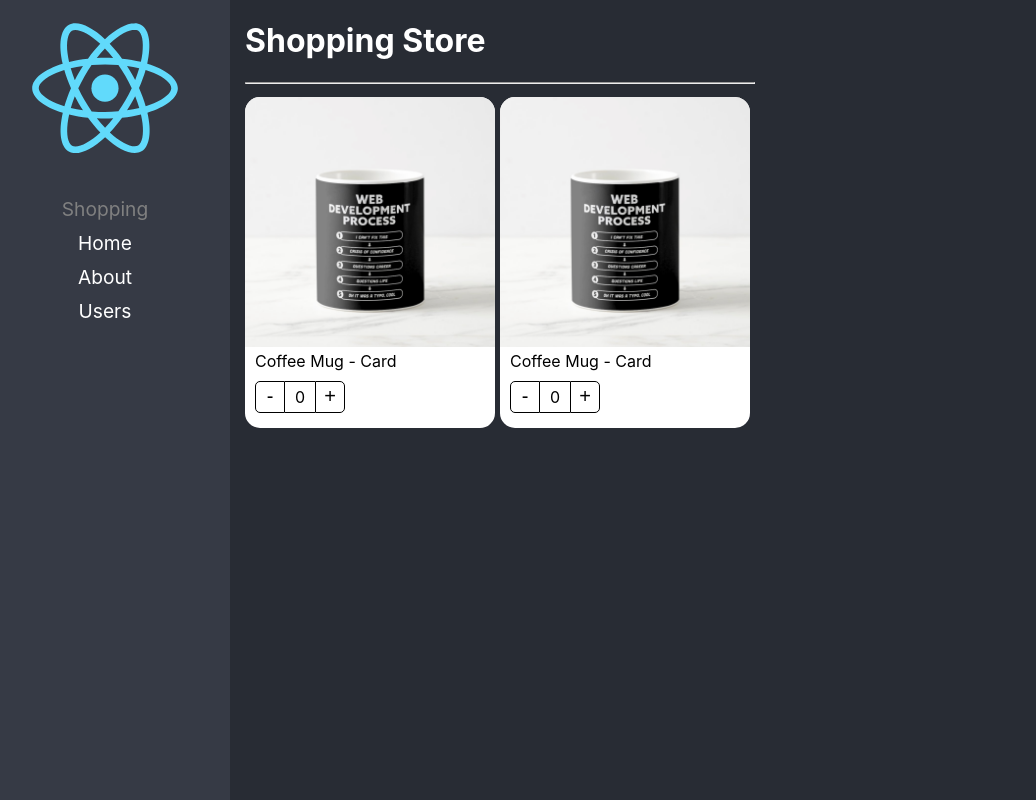
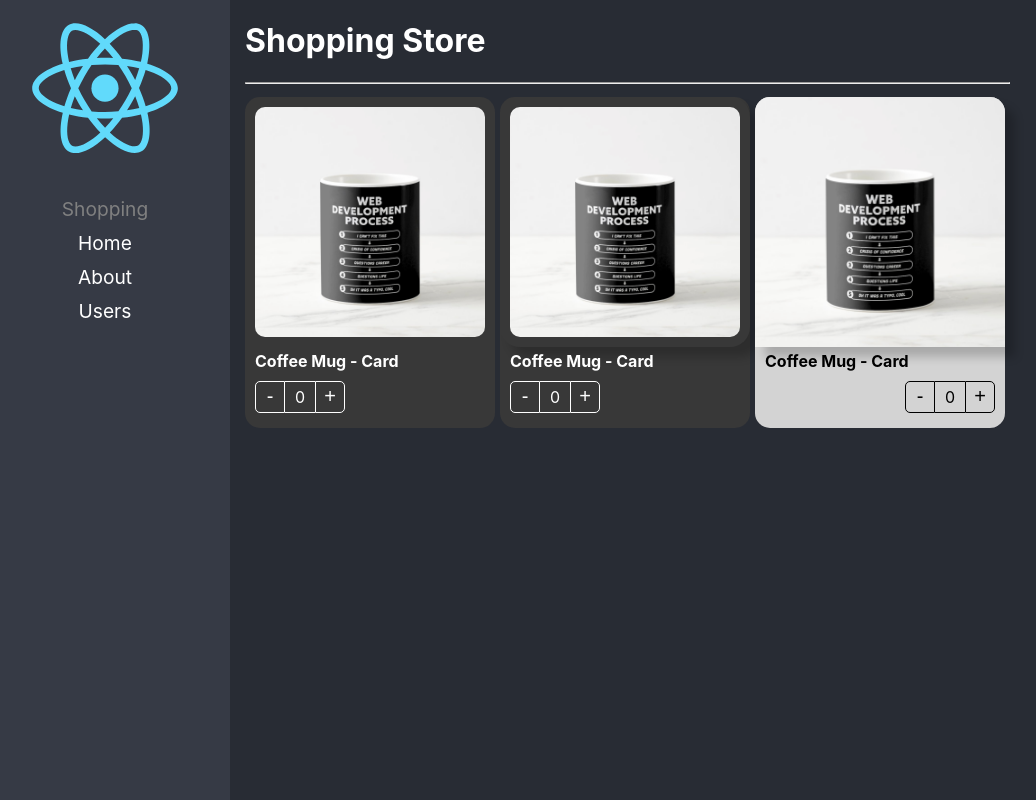
Before and after one commit to acmaccan/reimagined-bassoon, a React (Create React App) app: page / in a window 1280 px wide. Shown: the whole page, without its empty margins (20-1056 px from the left). Built offline with nearby package versions, Linux system fonts and the light colour scheme.

Commit message:
Component Extend Styles

```diff
--- a/src/02-component-patterns/components/ProductButtons.tsx
+++ b/src/02-component-patterns/components/ProductButtons.tsx
@@ -2,7 +2,12 @@ import { useContext } from 'react'
 import { ProductContext } from './ProductCard'
 import styles from '../styles/styles.module.css'
 
-export const ProductButtons = () =>
+export interface Props {
+  className?: string
+  style?: React.CSSProperties
+}
+
+export const ProductButtons = ({ className, style }: Props) =>
   //   {
   //   counter,
   //   increaseBy,
@@ -11,7 +16,7 @@ export const ProductButtons = () =>
     const { increaseBy, counter } = useContext(ProductContext)
 
     return (
-      <div className={styles.buttonsContainer}>
+      <div className={`${styles.buttonsContainer} ${className}`} style={style}>
         <button className={styles.buttonMinus} onClick={() => increaseBy(-1)}>
           -
         </button>
--- a/src/02-component-patterns/components/ProductCard.tsx
+++ b/src/02-component-patterns/components/ProductCard.tsx
@@ -1,12 +1,19 @@
 import { useProduct } from '../hooks/useProduct'
-import { createContext } from 'react'
-import { ProductContextProps, ProductCardProps } from '../interfaces/products.interfaces'
+import { createContext, ReactElement } from 'react'
+import { Product, ProductContextProps } from '../interfaces/products.interfaces'
 import styles from '../styles/styles.module.css'
 
 export const ProductContext = createContext({} as ProductContextProps)
 const { Provider } = ProductContext
 
-export const ProductCard = ({ product, children }: ProductCardProps) => {
+export interface Props {
+  product: Product
+  children?: ReactElement | ReactElement[]
+  className?: string
+  style?: React.CSSProperties
+}
+
+export const ProductCard = ({ product, children, className, style }: Props) => {
   const { counter, increaseBy } = useProduct()
 
   return (
@@ -17,7 +24,7 @@ export const ProductCard = ({ product, children }: ProductCardProps) => {
         increaseBy,
       }}
     >
-      <div className={styles.productCard}>
+      <div className={`${styles.productCard} ${className}`} style={style}>
         {children}
         {/* <ProductImage product={product} />
             <ProductName name={product.name} />
--- a/src/02-component-patterns/components/ProductImage.tsx
+++ b/src/02-component-patterns/components/ProductImage.tsx
@@ -3,7 +3,13 @@ import { ProductContext } from './ProductCard'
 import styles from '../styles/styles.module.css'
 import noImage from '../assets/no-image.jpg'
 
-export const ProductImage = ({ image = '' }) => {
+export interface Props {
+  image?: string
+  className?: string
+  style?: React.CSSProperties
+}
+
+export const ProductImage = ({ image = '', className, style }: Props) => {
   const { product } = useContext(ProductContext)
 
   let imageToShow: string = image
@@ -13,6 +19,11 @@ export const ProductImage = ({ image = '' }) => {
     : noImage
 
   return (
-    <img className={styles.productImg} src={imageToShow} alt={imageToShow} />
+    <img
+      className={`${styles.productImg} ${className}`}
+      style={style}
+      src={imageToShow}
+      alt={imageToShow}
+    />
   )
 }
--- a/src/02-component-patterns/components/ProductName.tsx
+++ b/src/02-component-patterns/components/ProductName.tsx
@@ -2,11 +2,18 @@ import { useContext } from 'react'
 import { ProductContext } from './ProductCard'
 import styles from '../styles/styles.module.css'
 
-export const ProductName = ({ name }: { name?: string }) => {
+export interface Props {
+  name?: string
+  className?: string
+  active?: boolean
+  style?: React.CSSProperties
+}
+
+export const ProductName = ({ name, className, style }: Props) => {
   const { product } = useContext(ProductContext)
 
   return (
-    <span className={styles.productDescription}>
+    <span className={`${styles.productDescription} ${className}`} style={style}>
       {name ? name : product.name}
     </span>
   )
--- a/src/02-component-patterns/components/index.ts
+++ b/src/02-component-patterns/components/index.ts
@@ -3,12 +3,13 @@ import { ProductCard as ProductCardHOC } from './ProductCard'
 import { ProductButtons } from './ProductButtons'
 import { ProductImage } from './ProductImage'
 import { ProductName } from './ProductName'
+import { ProductCardHOCProps } from '../interfaces/products.interfaces'
 
 export { ProductButtons } from './ProductButtons'
 export { ProductImage } from './ProductImage'
 export { ProductName } from './ProductName'
 
-export const ProductCard = Object.assign(ProductCardHOC, {
+export const ProductCard: ProductCardHOCProps = Object.assign(ProductCardHOC, {
   Buttons: ProductButtons,
   Image: ProductImage,
   Name: ProductName,
--- a/src/02-component-patterns/pages/ShoppingPage.tsx
+++ b/src/02-component-patterns/pages/ShoppingPage.tsx
@@ -1,4 +1,10 @@
-import { ProductButtons, ProductCard, ProductImage, ProductName } from '../components'
+import {
+  ProductButtons,
+  ProductCard,
+  ProductImage,
+  ProductName,
+} from '../components'
+import '../styles/custom-styles.css'
 
 const product = {
   id: '1',
@@ -18,16 +24,33 @@ export const ShoppingPage = () => {
           flexWrap: 'wrap',
         }}
       >
-        <ProductCard product={product}>
-          <ProductImage />
-          <ProductName name={product.name} />
-          <ProductButtons />
+        {/* Compound Component Appending Component Props*/}
+        {/* Componentes agregados al HOC */}
+        {/* Componentes basado en propiedades */}
+        <ProductCard product={product} className='bg-dark text-white'>
+          <ProductCard.Image className='custom-image' />
+          <ProductCard.Name className='text-bold' />
+          <ProductCard.Buttons className='custom-buttons' />
         </ProductCard>
 
-        <ProductCard product={product}>
-          <ProductCard.Image />
-          <ProductCard.Name />
-          <ProductCard.Buttons />
+        {/* Compound Component */}
+        {/* Componentes físicamente importados */}
+        {/* Componentes basados en componentes hijos */}
+        <ProductCard product={product} className='bg-dark text-white'>
+          <ProductImage
+            className='custom-image'
+            style={{ boxShadow: '10px 10px 10px rgba(0,0,0,0.2)' }}
+          />
+          <ProductName name={product.name} className='text-bold' />
+          <ProductButtons className='custom-buttons' />
+        </ProductCard>
+
+        <ProductCard product={product} style={{ backgroundColor: 'lightgray' }}>
+          <ProductImage
+            style={{ boxShadow: '10px 10px 10px rgba(0,0,0,0.2)' }}
+          />
+          <ProductName name={product.name} style={{ fontWeight: 'bold' }} />
+          <ProductButtons style={{ justifyContent: 'end' }} />
         </ProductCard>
       </div>
     </div>
--- /dev/null
+++ b/src/02-component-patterns/styles/custom-styles.css
@@ -0,0 +1,24 @@
+/* This is not a module file */
+
+.bg-dark {
+  background-color: rgb(56, 56, 56);
+}
+
+.text-white {
+  color: rgb(255, 255, 255);
+}
+
+.text-bold {
+  font-weight: bold;
+}
+
+.custom-image {
+  padding: 10px;
+  width: calc(100% - 20px);
+  border-radius: 20px;
+}
+
+.custom-buttons button, .custom-buttons div {
+  color: rgb(255, 255, 255);
+  border-color: rgb(255, 255, 255);
+}
--- a/src/02-component-patterns/styles/styles.module.css
+++ b/src/02-component-patterns/styles/styles.module.css
@@ -1,4 +1,4 @@
-
+/* This is a module file */
 
 .productCard {
     background-color: white;
```
Also changed, not shown: src/02-component-patterns/interfaces/products.interfaces.ts (+7 -9 lines).
